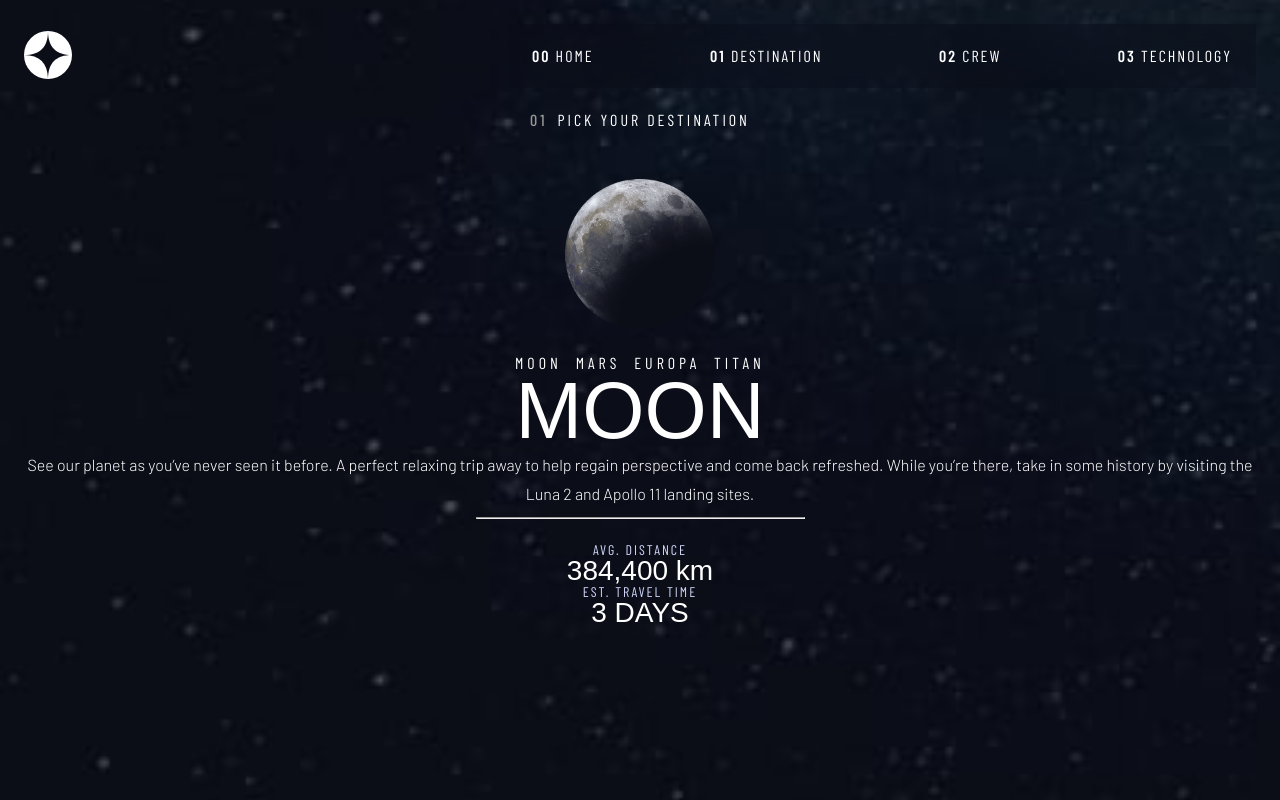
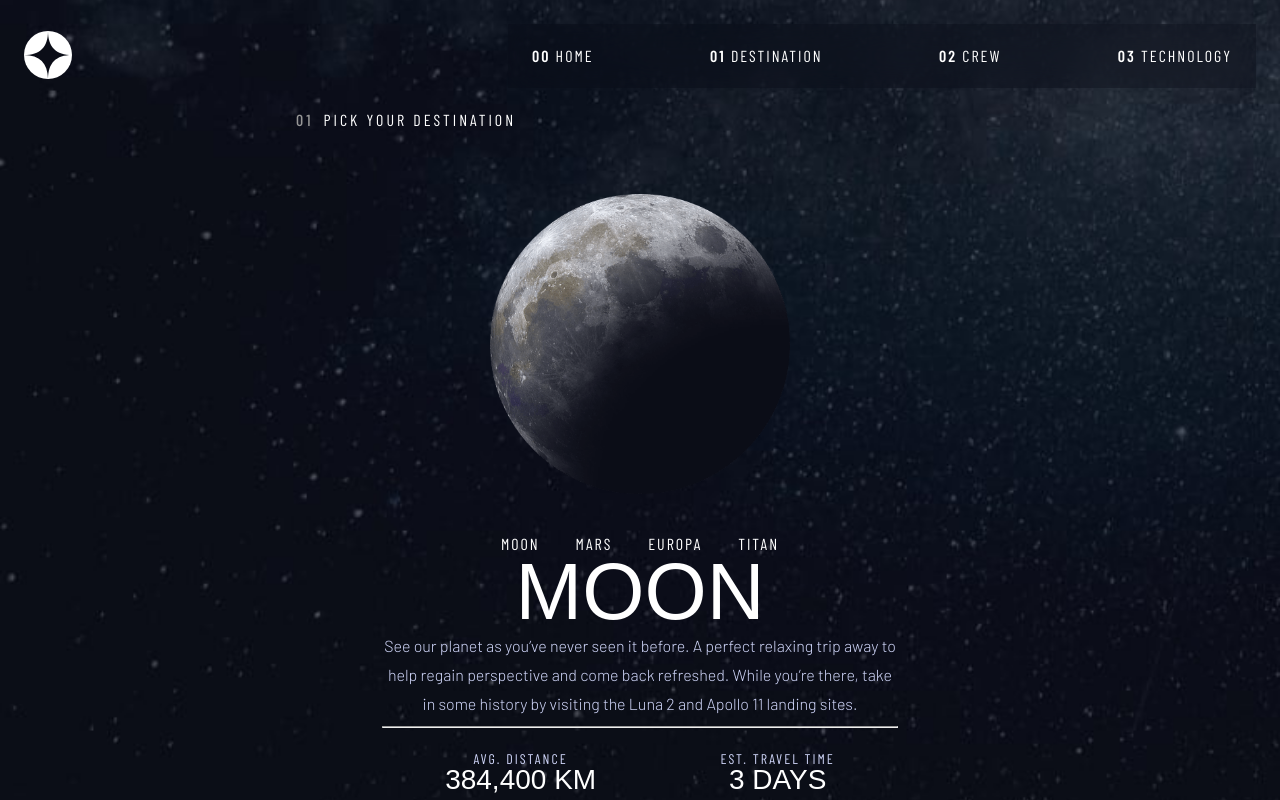
Before and after one commit to Takeda-harsh/space-tour, a plain HTML site: page pages/destination/destinations.html in a window 1280 px wide. Drawn offline with nearby package versions, Linux system fonts and the light colour scheme; files that its build step writes are made by us from their sources; a web font is replaced by a local one.

Commit message:
finished tablet styling for moon page

```diff
--- a/pages/destination/destinations.html
+++ b/pages/destination/destinations.html
@@ -44,12 +44,14 @@
       </nav>
 
       <div class="container">
+        <div class="destination-header">
           <h4><span>01</span>Pick your destination</h4>
           <div class="destination-image-div">
             <img
               class="destination-image"
               src="../../assets/destination/image-moon.png"
             />
+          </div>
         </div>
 
         <div class="explanation">
@@ -79,10 +81,14 @@
           </div>
           <hr class="seperator" />
           <div class="destination">
+            <div class="distance-text">
               <h4>AVG. DISTANCE</h4>
-            <h3>384,400 km</h3>
+              <h3>384,400 KM</h3>
+            </div>
+            <div class="travel-time">
               <h4>EST. TRAVEL TIME</h4>
               <h3>3 DAYS</h3>
+            </div>
           </div>
         </div>
       </div>
--- a/styles/destinations.css
+++ b/styles/destinations.css
@@ -121,6 +121,13 @@ body {
     color: #979797;
 }
 
+.destination-header {
+    display: flex;
+    flex-direction: column;
+    align-items: center;
+    justify-content: center;
+}
+
 .destination-image-div {
     width: 327px;
     height: 203px;
@@ -146,6 +153,7 @@ body {
 }
 .destination-names h5{
     font-weight: 300;
+    font-size: 14px;
     letter-spacing: 4px;
     cursor: pointer;
 }
@@ -188,3 +196,84 @@ body {
     font-size: 28px;
     color: #ffffff;
 }
+
+/* Tablet Styling */
+@media (min-width: 767px) {
+    body {
+        background: url('../assets/destination/background-destination-tablet.jpg');
+        background-position: center;
+        background-repeat: no-repeat;
+        background-size: cover;
+    }
+
+.destination-header h4{
+    width: 688px;
+    text-align: left;
+}
+
+.destination-image-div {
+    width: 688px;
+    height: 384px;
+    margin-top: 24px;
+    display: flex;
+    justify-content: center;
+    align-items: center;
+    object-fit:cover;
+
+}
+.destination-image {
+    width: 300px;
+    height: 300px;
+
+}
+
+.destination-names {
+    display: flex;
+    width: 314px;
+    justify-content: space-around;
+    font-family: 'Barlow Condensed', sans-serif;
+    font-weight: 300;
+}
+.destination-names h5{
+    font-weight: 300;
+    font-size: 16px;
+    letter-spacing: 2px;
+    cursor: pointer;
+}
+
+.destination-div h1 {
+    font-size: 80px;
+    font-weight: 300;
+}
+.destination-div p {
+    width: 514px;
+    font-size: 16px;
+    font-family: 'Barlow', sans-serif;
+    font-weight: 300;
+    line-height: 180%;
+    color: #D0D6F9;
+}
+.seperator{
+    width: 514px;
+    color: #979797;
+}
+
+.destination {
+    width: 514px;
+    display: flex;
+    justify-content: space-around;
+}
+
+.distance-text .travel-time h3 {
+    font-size: 28px;
+}
+.distance-text .travel-time h4 {
+    font-size: 14px;
+}
+
+}
+
+/* Desktop styles */
+@media (min-width: 1023px) {
+
+}
```
Lines whose indentation alone changed are shown as unchanged.
